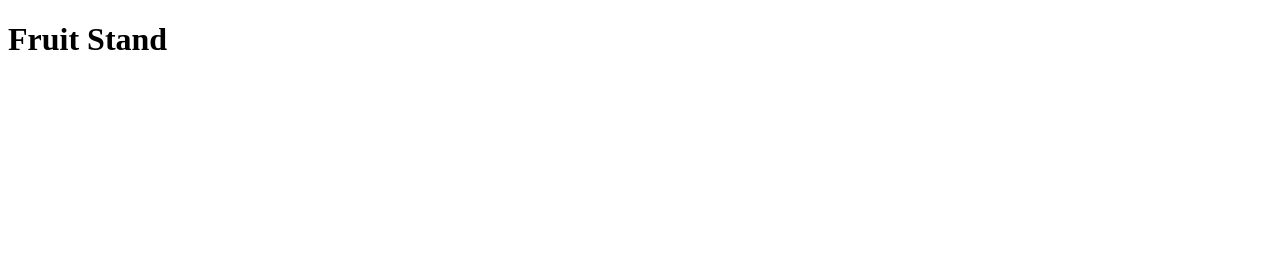
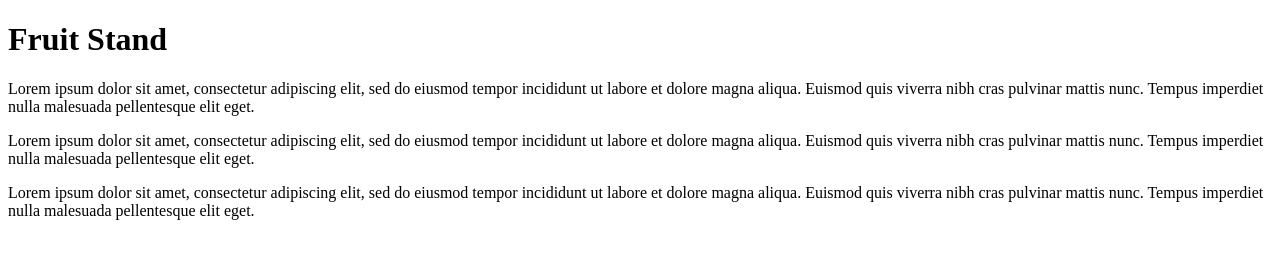
Before and after one commit to cjbreaux/fruit-stand, a plain HTML site: page index.html in a window 1280 px wide. Drawn offline with Linux system fonts and the light colour scheme.

Commit message:
add 3 placeholder paragraphs

```diff
--- a/index.html
+++ b/index.html
@@ -7,6 +7,11 @@
 
   <body>
     <h1>Fruit Stand</h1>
+    <p>Lorem ipsum dolor sit amet, consectetur adipiscing elit, sed do eiusmod tempor incididunt ut labore et dolore magna aliqua. Euismod quis viverra nibh cras pulvinar mattis nunc. Tempus imperdiet nulla malesuada pellentesque elit eget.</p>
+
+    <p>Lorem ipsum dolor sit amet, consectetur adipiscing elit, sed do eiusmod tempor incididunt ut labore et dolore magna aliqua. Euismod quis viverra nibh cras pulvinar mattis nunc. Tempus imperdiet nulla malesuada pellentesque elit eget.</p>
+
+    <p>Lorem ipsum dolor sit amet, consectetur adipiscing elit, sed do eiusmod tempor incididunt ut labore et dolore magna aliqua. Euismod quis viverra nibh cras pulvinar mattis nunc. Tempus imperdiet nulla malesuada pellentesque elit eget.</p>
 
   </body>
 </html>
```
